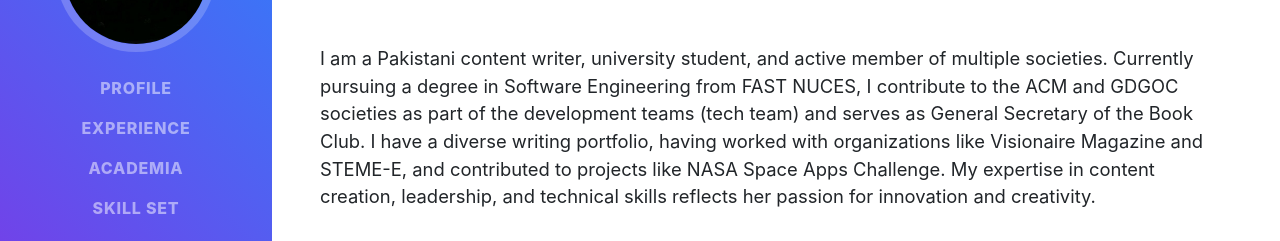
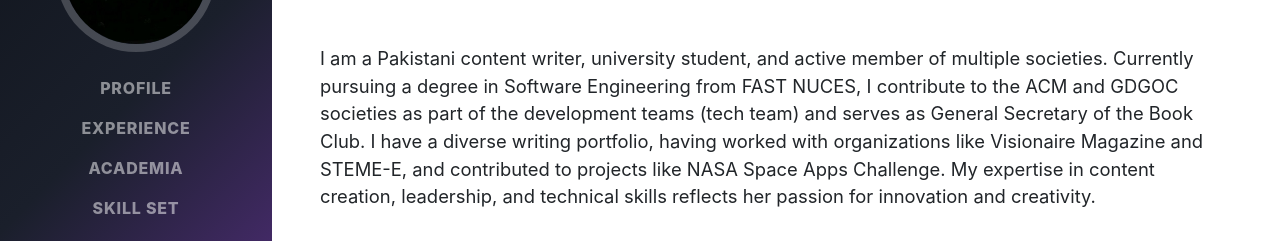
Before and after one commit to Zai-if/Zainab-Iftikhar, a website with bundled scripts: page index.html in a window 1280 px wide. Shown: the part 304-545 px from the top of the page. Built offline with nearby package versions, Linux system fonts and the light colour scheme; a web font is replaced by a local one.

Commit message:
Update resume.css

```diff
--- a/css/resume.css
+++ b/css/resume.css
@@ -155,7 +155,8 @@ section.resume-section .resume-item .resume-date {
 }
 
 .bg-primary {
-background: linear-gradient(45deg, #8a2be2, #1e90ff);
+background: linear-gradient(135deg, #0d1117, #1a1f2b, #663399); /* Adds a purple highlight */
+
 }
 
 .text-primary {
```
